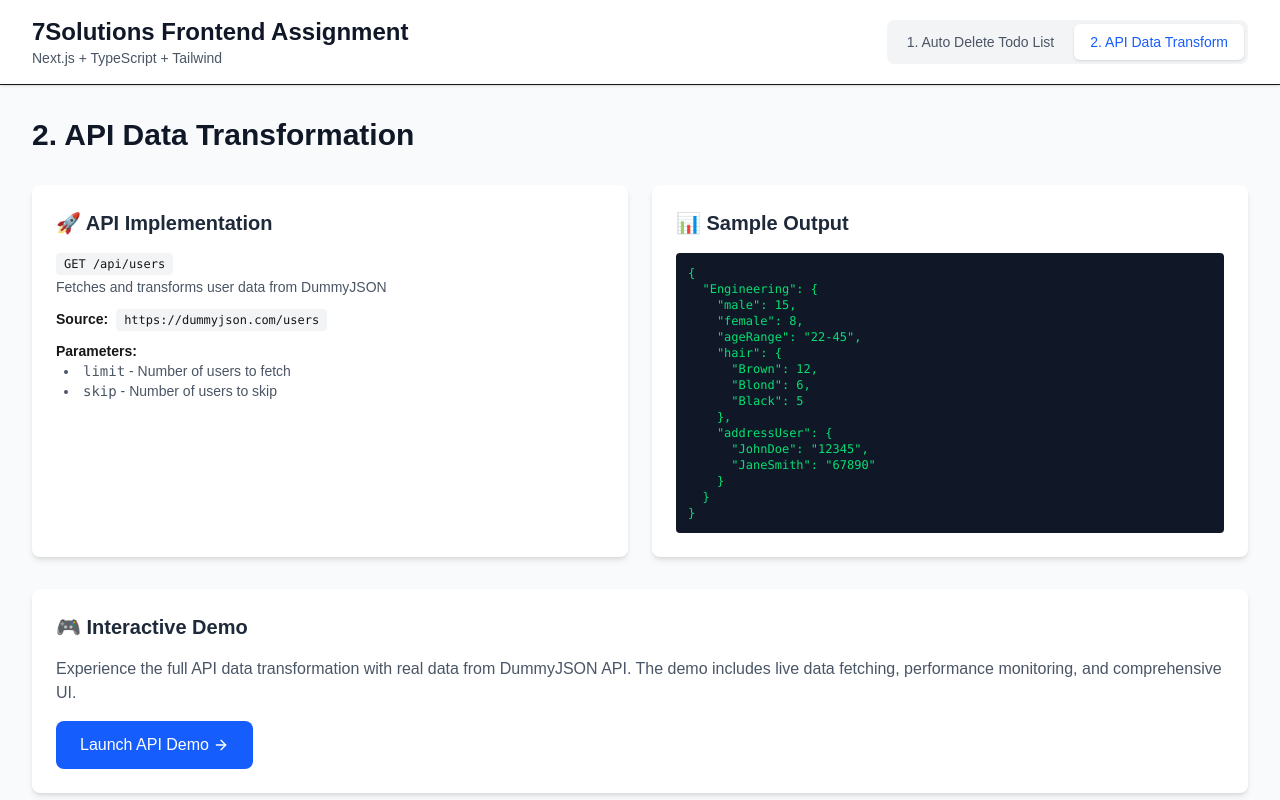
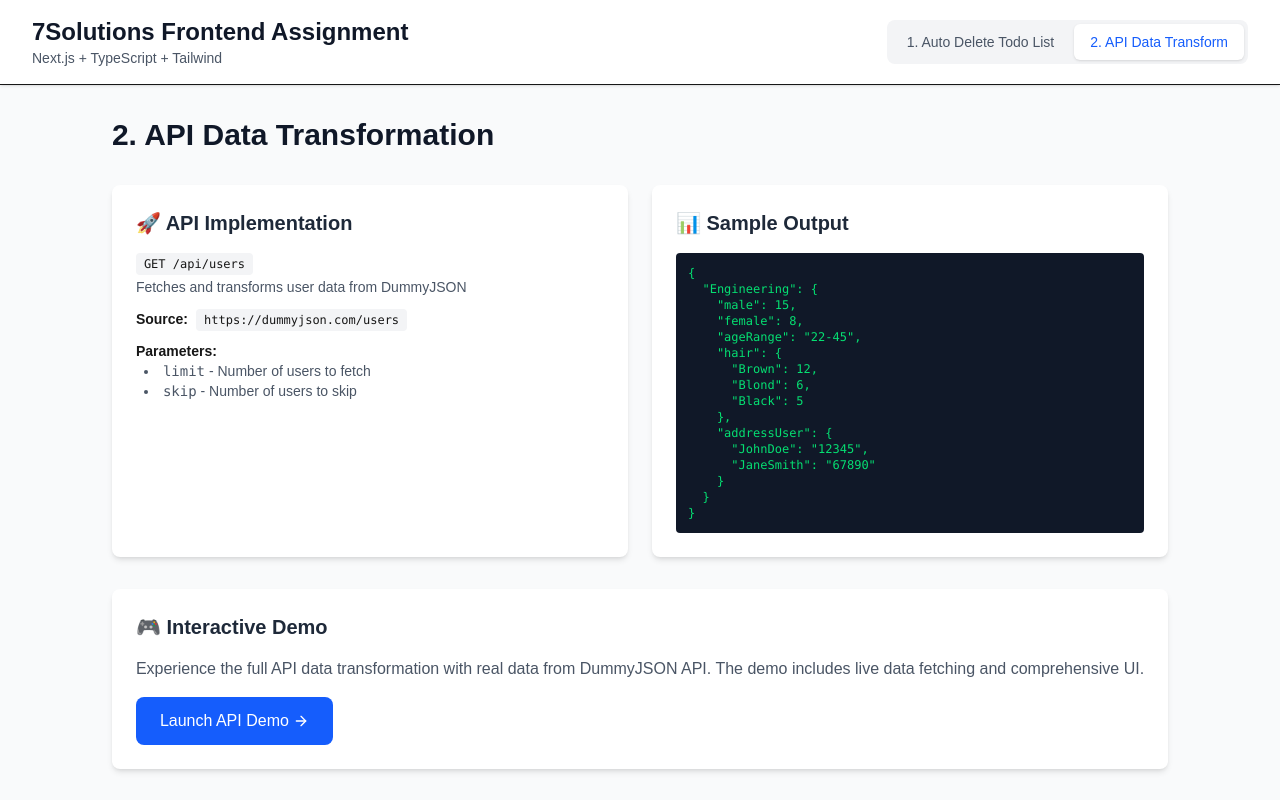
Before and after one commit to phurit-d/7s-fe-assignment, a Next.js app: page / in a window 1280 px wide. Both pictures are taken after a click on the button "2. API Data Transform". Shown: the top 800 px of the page. Built offline with nearby package versions, Linux system fonts and the light colour scheme.

Commit message:
fix: update description text

```diff
--- a/src/components/sections/ApiDataSection.tsx
+++ b/src/components/sections/ApiDataSection.tsx
@@ -84,8 +84,7 @@
         </h3>
         <p className="mb-4 text-gray-600">
           Experience the full API data transformation with real data from
-          DummyJSON API. The demo includes live data fetching, performance
-          monitoring, and comprehensive UI.
+          DummyJSON API. The demo includes live data fetching and comprehensive UI.
         </p>
         <Link
           href="/api-demo"
```
